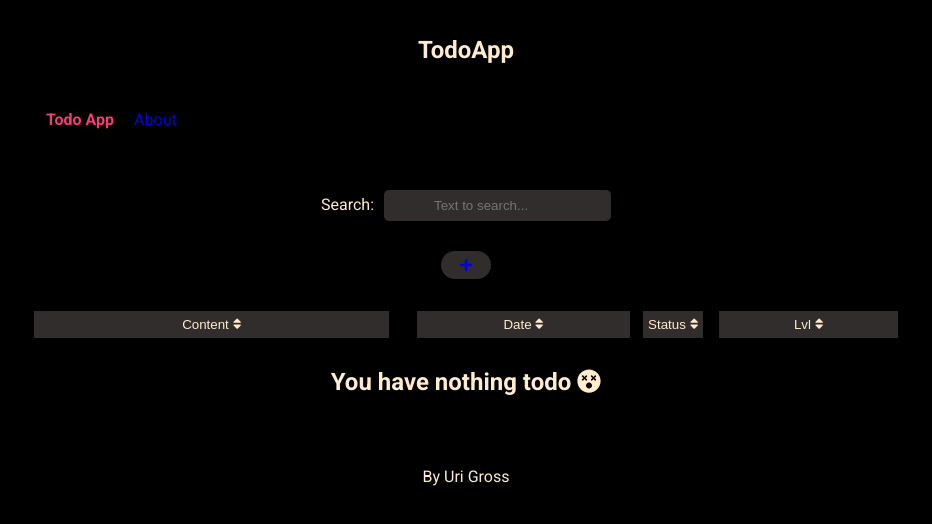
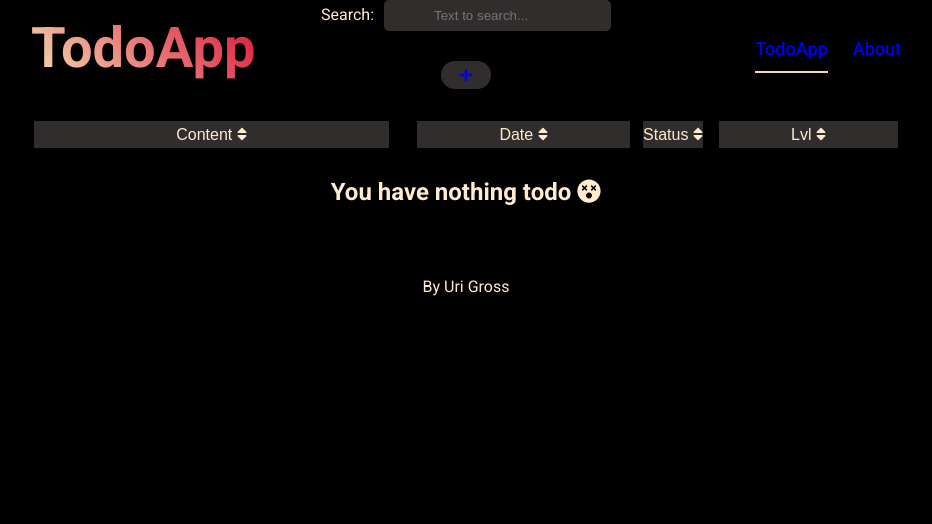
Before and after one commit to urigross/TodoApp., an Angular app: page /#/ in a window 1280 px wide. Shown: the top 524 px of the page, without its empty margins (174-1106 px from the left). Built offline with nearby package versions, Linux system fonts and the light colour scheme.

Commit message:
Logo change, navbar change css settings and some UI improvements font increasment

```diff
--- a/src/app/cmps/header/header.component.html
+++ b/src/app/cmps/header/header.component.html
@@ -1,7 +1,16 @@
-<section class="header max-width">
-    <h1>TodoApp</h1>
-    <nav>
-        <a routerLink="/" routerLinkActive="active" [routerLinkActiveOptions]="{exact:true}">Todo App</a>
-        <a routerLink="/about" routerLinkActive="active">About</a>
-    </nav>
-</section>
+<nav>
+    <div class="nav-container max-width">
+        <h1 class="logo">Todo<span>App</span></h1>
+        <ul>
+            <li>
+                <a routerLink="/" routerLinkActive="active" [routerLinkActiveOptions]="{exact:true}">Todo<span>App</span></a>
+            </li>
+            <li>
+                <a routerLink="/about" routerLinkActive="active">About</a>
+            </li>
+        </ul>
+        <!-- <div class="menu-btn">
+            <fa-icon [icon]="faBars"></fa-icon>
+        </div> -->
+    </div>
+</nav>
--- a/src/app/cmps/header/header.component.scss
+++ b/src/app/cmps/header/header.component.scss
@@ -1,3 +1,42 @@
+nav{
+    position: fixed;
+    width: 100% ;
+    padding: 15px 0;
+    .nav-container{
+         display: flex;
+         align-items: center;
+         justify-content: space-between;
+         .logo{
+            background-image: linear-gradient(45deg, wheat, crimson);
+            background-clip: text;
+            -webkit-text-fill-color: transparent;
+            -moz-background-clip: text;
+            -moz-text-fill-color: transparent;
+        }
+         ul{
+             li{
+                 display: inline-block;
+                 a{
+                     font-size: 18px;
+                     font-weight: 500;
+                     margin-inline-start: 25px;
+                     padding: .75rem 0;
+                     transition: .3s ease-in-out;
+                 }
+             }
+             hr {
+                 height: 0.25rem;
+                 width: 25%;
+                 margin: 0;
+                 background: crimson;
+                 border: none;
+             }
+         }
+    }
+    .nav-container ul li a:hover{
+        color: crimson;
+    }
+}
     @media (max-width: 3000px) {
         .header {
             height: 140px;
@@ -13,13 +52,26 @@
             }
         }
         nav {
-            padding: 10px;
-            display: flex;
-            grid-gap: 20px;
-            &>.active {
-                color: #f53c76;
-                font-weight: bold;
+            .nav-container{
+                .logo{
+                    font-size: 3.5em;
+                }
+                ul{
+                    li{
+                        &>.active {
+                            border-bottom: 2px solid wheat;
+                            transition: all 0.3s ease;
+                        }
+                        &>.active:hover{
+                            border-color: crimson;
+                        }
+                    }
+                }
+
             }
+            // padding: 10px;
+            // display: flex;
+            // grid-gap: 20px;
         }
     }
 
@@ -33,7 +85,7 @@
         .header {
             width: 558px;
             nav{
-                justify-content: center;
+                // justify-content: center;
             }
         }
     }
@@ -58,9 +110,9 @@
                 margin-bottom: 0;
             }
         }
-        nav {
-            justify-content: center;
-        }
+        // nav {
+        //     justify-content: center;
+        // }
     }
     @media only screen and (max-width: 420px) and (max-height: 740px)  {
         .header{
--- a/src/app/cmps/header/header.component.ts
+++ b/src/app/cmps/header/header.component.ts
@@ -1,4 +1,6 @@
 import { ChangeDetectionStrategy, Component, OnInit } from '@angular/core';
+import { faBars } from '@fortawesome/free-solid-svg-icons';
+
 
 @Component({
   selector: 'app-header',
@@ -7,4 +9,5 @@ import { ChangeDetectionStrategy, Component, OnInit } from '@angular/core';
   changeDetection: ChangeDetectionStrategy.OnPush
 })
 export class HeaderComponent {
+  faBars = faBars;
  }
--- a/src/app/cmps/todo-preview/todo-preview.component.html
+++ b/src/app/cmps/todo-preview/todo-preview.component.html
@@ -7,7 +7,7 @@
             </a>
             <li class="todo-date">Created: {{todo.date | dateDesc }}</li>
             <li (click)="ontoggleCompleted()" class="todo-status">status: <span>{{todo.isDone ? "Done" : "Active"}}</span></li>
-            <li class="todo-importance">Level: {{todo.importance}}</li>
+            <li class="todo-importance"><span></span>{{todo.importance}}</li>
             <!-- remove btn -->
         </ul>
         <button (click)="onIdToRemove.emit(todo._id)"><fa-icon [icon]="faTrash"></fa-icon></button>
--- a/src/app/cmps/todo-preview/todo-preview.component.scss
+++ b/src/app/cmps/todo-preview/todo-preview.component.scss
@@ -19,12 +19,12 @@
             a {
                 width: 350px;
                 color: inherit;
-                li{
+                li {
                     overflow: hidden;
                     text-overflow: ellipsis;
                     white-space: nowrap;
                 }
-        }
+            }
             .todo-date {
                 width: 250px;
             }
@@ -39,19 +39,31 @@
             }
         }
     }
-
     button {
         width: 80px;
         height: 28px;
         border: none;
         font-size: 14px;
         opacity: 0.5;
-
     }
 }
 
 .todo-preview.done {
     text-decoration: line-through;
+}
+
+@media (max-width:3000px) {
+    .todo-preview-container {
+        .preview-ctr {
+            .todo-preview {
+                .todo-importance {
+                    span::before {
+                        content: 'level:';
+                    }
+                }
+            }
+        }
+    }
 }
 
 @media (max-width:1300px) {
@@ -153,6 +165,12 @@
                 .todo-content {
                     width: 178px;
                 }
+                .todo-importance{
+                    text-align: center;
+                    span{
+                        display: none;
+                    }
+                }
             }
         }
     }
--- a/src/app/pages/todo/todo.component.scss
+++ b/src/app/pages/todo/todo.component.scss
@@ -33,6 +33,7 @@
         justify-content: flex-start;
         margin-bottom: 30px;
         button {
+            font-size: 16px;
             height: 27px;
             border:none;
         }
--- a/src/styles.scss
+++ b/src/styles.scss
@@ -55,8 +55,8 @@ $todo-list-theme: mat.define-light-theme((
       box-sizing: border-box;
   }
   .max-width {
-    max-width: 1300px;
-    padding: 0 80px;
+    max-width: 1045px;
+    padding: 0;
     margin: auto;
   }
 
@@ -69,7 +69,6 @@ $todo-list-theme: mat.define-light-theme((
 @media (max-width: 1300px){
   .max-width {
     max-width: 870px;
-    padding: 0;
   }
 }
 
```
